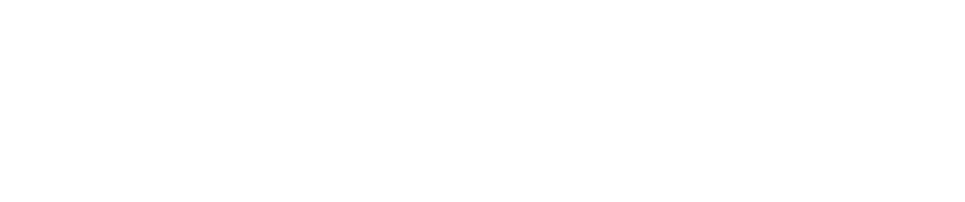
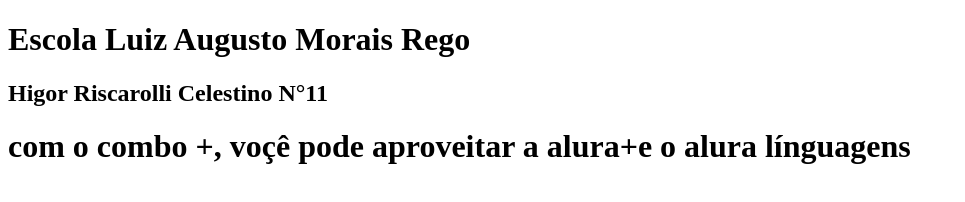
Before and after one commit to higorrisca/Site_assinatura-2B, a plain HTML site: page index.html in a window 1280 px wide. Shown: the whole page, without its empty margins (0-965 px from the left). Drawn offline with Linux system fonts and the light colour scheme.

Commit message:
trabalho

```diff
--- a/index.html
+++ b/index.html
@@ -3,9 +3,15 @@
 <head>
     <meta charset="UTF-8">
     <meta name="viewport" content="width=device-width, initial-scale=1.0">
+    <link rel="stylesheet" href="style.css">
+    <h1> Escola Luiz Augusto Morais Rego </h1>
+    <h2> Higor Riscarolli Celestino N°11</h2>
     <title>Alura Plus</title>
 </head>
 <body>
 
 </body>
 </html>
+     <h1> com o combo +, voçê pode aproveitar a alura+e o alura línguagens</h1>
+</body>
+</html>
--- a/style.css
+++ b/style.css
@@ -0,0 +1,5 @@
+:root { --banco principal: #FFFFFF; --cisnsa-secundario:
+ #c0c0c0; --botao-azul: #167bF7: --cor-de-fundo: #00030C;
+body {background-color: var(--cod-de-fundo #167Bf7);
+  color: var(--brando-principal);}
+  {     margin: 0;      padding: 0;   }
```
